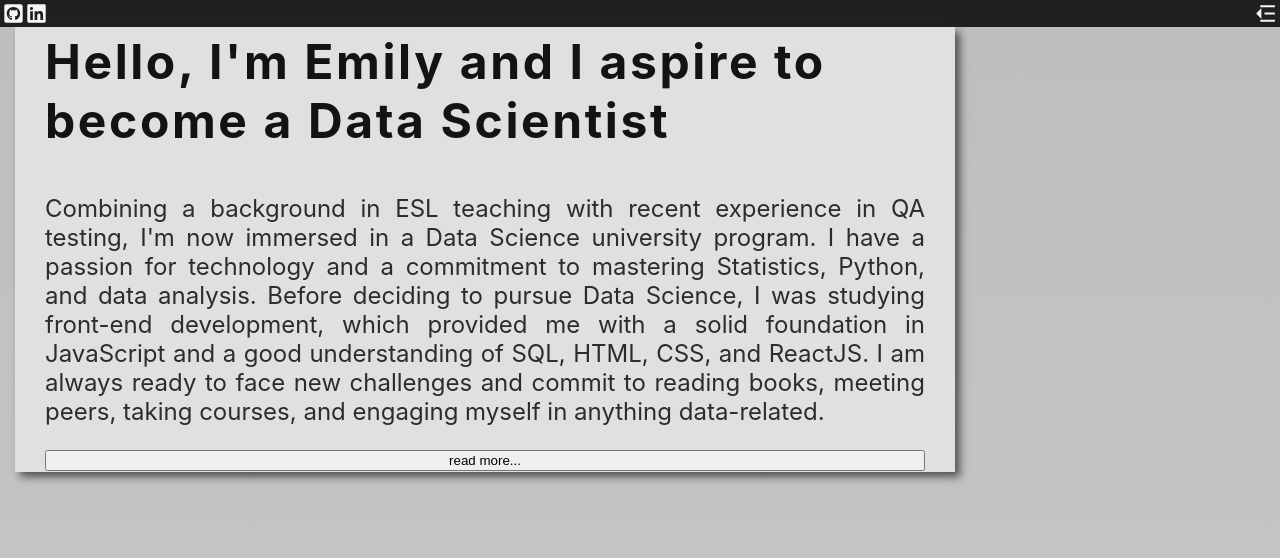
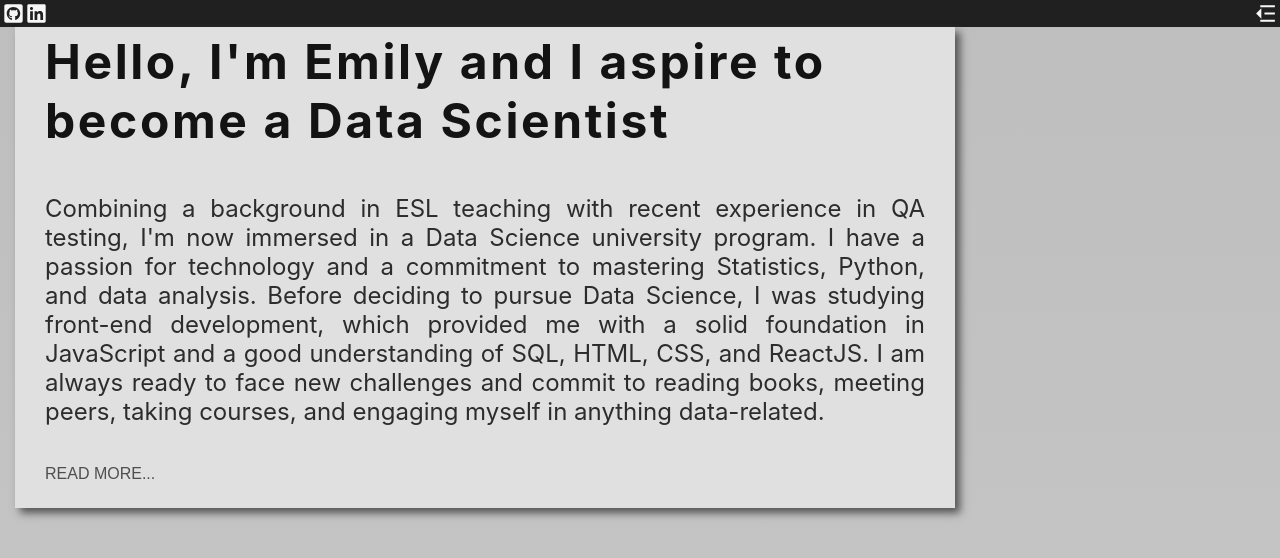
Before and after one commit to snoozleEmily/emilys_portfolio, a React (Create React App) app: page / in a window 1280 px wide. Shown: the top 558 px of the page. Built offline with nearby package versions, Linux system fonts and the light colour scheme.

Commit message:
Styled Read More Button
- Styled the 'Read More' button
- Defined a base style for future buttons
- Added comments to highlight sections in the CSS files

```diff
--- a/src/App.css
+++ b/src/App.css
@@ -1,83 +1,100 @@
 @import url(index.css);
 
+/* Navbar styling */
 .navbar-data {
   display: flex;
+  top: 0;
   width: 100%;
   padding-bottom: 7px;
-  top: 0;
   background-color: var(--clr--navbar);
   overflow: visible;
 }
+
+/* Icons container styling */
 .icons-data {
   display: inline-grid;
+  position: absolute;
   grid-template-columns: repeat(2, 1fr);
   grid-gap: 2px;
+  margin-left: 3px;
   margin-top: 3.4px;
-  margin-left: 3px;
-  position: absolute;
   left: 0;
 }
+
+/* Individual icon styling */
 .icon-data {
   width: 21px;
   height: auto;
+  color: var(--clr--icons);
   transition: transform 0.3s ease-in-out;
-  color: var(--clr--icons);
 }
+
+/* Hover effect for icons */
 .icon-data:hover {
   width: 22px;
   transform: scale(1.1);
   margin-right: -2px;
 }
+
+/* Active state for icons */
 .icon-data:active {
   transform: scale(0.99);
 }
 
-.icon-menu{
+/* Menu icon styling */
+.icon-menu {
   width: 25px;
   height: auto;
   color: var(--clr--icons);
+  margin-right: 2px;
   margin-bottom: -10px;
-  margin-right: 2px;
 }
+
+/* Hover effect for menu icon */
 .icon-menu:hover {
   width: 25.7px;
 }
+
+/* Active state for menu icon */
 .icon-menu:active {
-  transform: scale(1.0);
+  transform: scale(1);
 }
-.icon-menu-toggle{
+
+/* Toggle menu icon styling */
+.icon-menu-toggle {
   margin-right: 124px;
-  transform: rotate(180deg) scale(1.0);
+  transform: rotate(180deg) scale(1);
   transition: margin-right 0.3s ease-in-out;
 }
 
+/* Flags container styling */
 .flags-container {
+  display: flex;
   position: relative;
-  display: flex;
   align-items: center;
   margin-left: auto;
 }
+
+/* Flags grid container styling */
 .flags-data {
   display: inline-grid;
   position: absolute;
+  grid-template-columns: repeat(4, 1fr);
+  grid-gap: 4px;
   top: 38%;
   right: 0%;
   margin-left: auto;
   margin-right: 8px;
-
-  grid-template-columns: repeat(4, 1fr);
-  grid-gap: 4px;
-
   opacity: 0;
   visibility: hidden;
 }
 
-.flags-visible {
-  animation: fadeIn 0.5s ease forwards;
-}
+/* Individual flag styling */
 .flag-data {
   width: 25px;
 }
+
+/* Hover effect for flags */
 .flag-data:hover {
   width: 27px;
   transform: scale(1.1);
@@ -86,31 +103,73 @@
   margin-left: -2px;
   margin-right: -2px;
 }
+
+/* Active state for flags */
 .flag-data:active {
   transform: scale(0.98);
 }
 
-
+/* Presentation container styling */
 .presentation-container-data {
   width: 80%;
   height: auto;
   margin: 0 0 0 15px;
-
+  max-width: 55em;
   background-color: var(--clr--container);
   box-shadow: 5px 5px 8px var(--clr--border);
-  padding: 5px 30px 1px;
-  max-width: 55em;
+  padding: 5px 30px 35px;
   display: flex;
   flex-direction: column;
 }
-.title-data{
+
+/* Title styling */
+.title-data {
   font-size: 48px;
   letter-spacing: 2.6px;
   color: var(--clr--title);
   margin-top: 0;
   margin-bottom: 20px;
 }
+
+/* Presentation text styling */
 .presentaition-data {
   font-size: 24px;
   text-align: justify;
 }
+
+/* Read more link styling */
+.read-more {
+  position: relative;
+  bottom: -15px;
+  font-size: 16px;
+  text-align: left;
+  width: fit-content;
+  color: var(--clr--button);
+  text-transform: uppercase;
+  margin-bottom: 5px;
+  padding: 0 10px 0 0;
+  border: none;
+  background: transparent;
+  transition: color 0.3s ease, letter-spacing 0.3s ease;
+}
+
+/* Hover effect for read more link */
+.read-more:hover {
+  color: var(--clr--button--hover);
+  letter-spacing: 0.8px;
+  padding: 0 10px 0 1x;
+  cursor: pointer;
+  background-image: linear-gradient(
+    to right,
+    var(--clr--button-background-hover-medium),
+    transparent
+  );
+  background-size: 200%;
+  background-position: 0%;
+  animation: gradientMove 0.3s ease-in-out;
+}
+
+/* Active state for read more link */
+.read-more:active {
+  animation: fadeOutButton 0.3s ease-out;
+}
--- a/src/flags.js
+++ b/src/flags.js
@@ -31,7 +31,7 @@ const flags = [
 
 function Flags({ setLanguage }) {
   const [flagsVisible, setFlagsVisible] = useState(false);
-  console.log(flagsVisible);
+
   const toggleFlagsVisibility = () => {
     setFlagsVisible(!flagsVisible);
   };
--- a/src/index.css
+++ b/src/index.css
@@ -1,3 +1,4 @@
+/* Root variables */
 :root {
   --clr--base: #bebebe;
   --clr--secondary-base: #e0e0e0;
@@ -6,12 +7,19 @@
   --clr--navbar: #202020;
   --clr--container: #e0e0e0;
   --clr--border: #535353;
-  --clr--border--hover: #000000;
+  --clr--border-hover: #000000;
   --clr--hover: #05050575;
   --clr--icons: #f7f7f7;
+  --clr--button: #4e4e4e;
+  --clr--button-hover: #272626;
+  --clr--button-background-hover-medium: #55555569;
+  --clr--button-background-hover-light: #6d6d6d2f;
 }
 
+/* Body styling */
 body {
+  position: relative;
+  min-height: 100vh;
   margin: 0;
 
   background: linear-gradient(
@@ -28,11 +36,9 @@ body {
     sans-serif;
   -webkit-font-smoothing: antialiased;
   -moz-osx-font-smoothing: grayscale;
-
-  position: relative;
-  min-height: 100vh;
 }
 
+/* Keyframes */
 @keyframes fadeIn {
   from {
     opacity: 0;
@@ -43,3 +49,37 @@ body {
     visibility: visible;
   }
 }
+@keyframes fadeOutButton {
+  0% {
+    background-color: var(--clr--button-background-hover-medium);
+  }
+  50% {
+    background-color: var(--clr--button-background-hover-light);
+  }
+  100% {
+    background-color: transparent;
+  }
+}
+@keyframes gradientMove {
+  0% {
+    background-position: -100%;
+  }
+  20% {
+    background-position: -99%;
+  }
+  35% {
+    background-position: -80%;
+  }
+  50% {
+    background-position: -70%;
+  }
+  75% {
+    background-position: -25%;
+  }
+  90% {
+    background-position: -10%;
+  }
+  100% {
+    background-position: 0%;
+  }
+}
```
